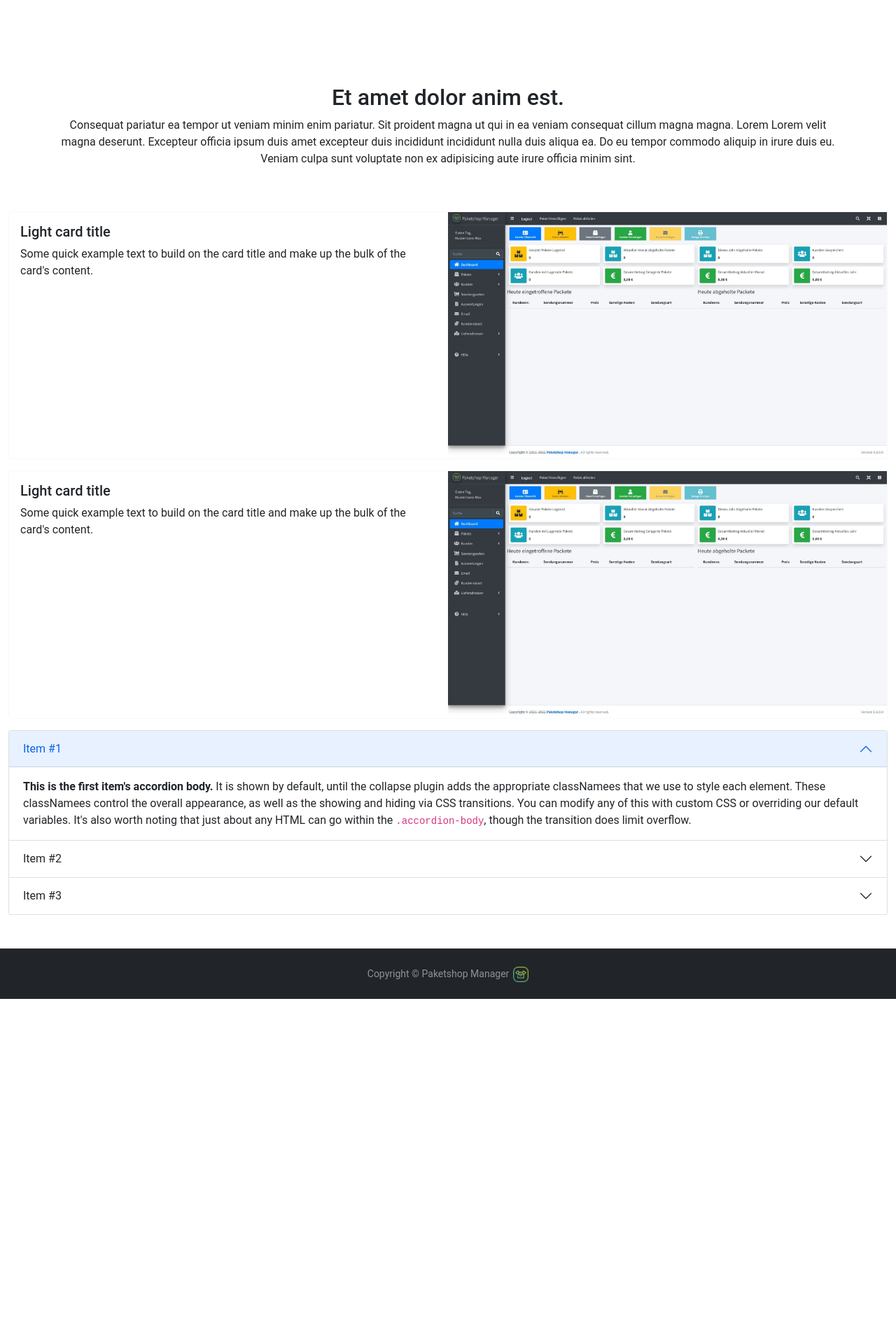
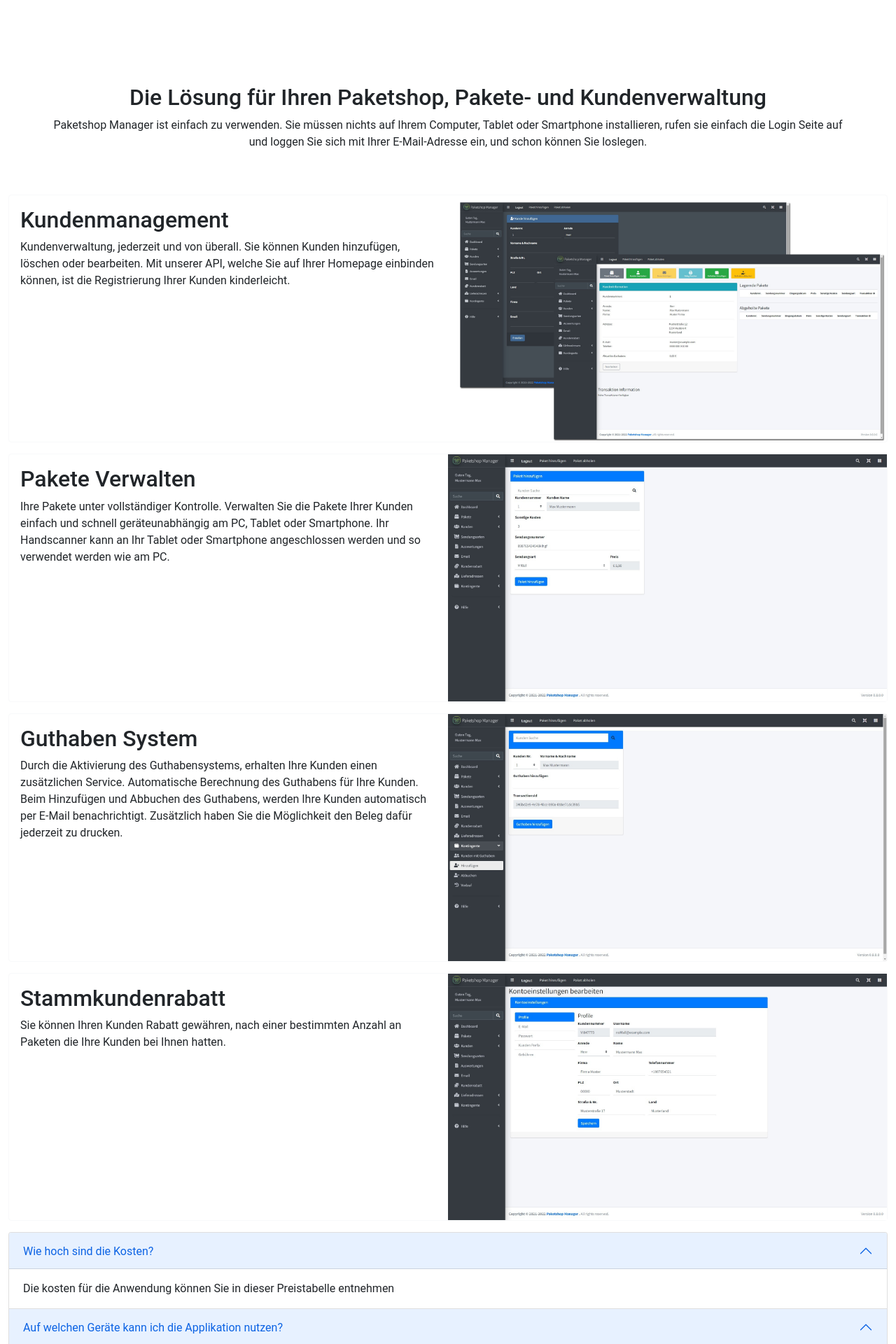
Before and after one commit to AlexanderPolzhofer/PSM-landing-page, a React (Create React App) app: page / in a window 1280 px wide. Shown: the part 380-2300 px from the top of the page at 70% size. Before the commit the page ends 1807 px from the top, so only its background shows below. Built offline with nearby package versions, Linux system fonts and the light colour scheme.

Commit message:
modified db.json file, adding content to components

```diff
--- a/src/App.js
+++ b/src/App.js
@@ -4,11 +4,17 @@
 
 import AppContainer from './components/AppContainer/AppContainer';
 import ContentInfo from './components/content-info/ContentInfo';
-import Card from './components/card-component/Card';
+
 import Accordion from './components/accordion/Accordion';
 import Footer from './components/footer/Footer';
+import CardList from './components/card-list/CardList';
+
+import DATA from './../src/db/db.json';
 
 export default function App() {
+
+
+
   return (
     <div>
       <AppContainer>
@@ -50,9 +56,8 @@
             height='50%'
             width='50%' />
         </div>
-        <ContentInfo />
-        <Card />
-        <Card />
+        <ContentInfo info={DATA.info}/>
+        <CardList cardList={DATA.cardList}/>
         <Accordion />
       </AppContainer>
       <Footer />
--- /dev/null
+++ b/src/components/accordion-list-item/AccordionListItem.jsx
@@ -0,0 +1,36 @@
+import DATA from './../../db/db.json';
+
+const AccordionListItem = () => {
+
+    const { faq } = DATA;
+
+    return (
+        <>
+            {faq.map(item =>
+
+                <div className="accordion-item" key={item.id}>
+                    <h2 className="accordion-header" id="headingOne">
+                        <button
+                            className="accordion-button"
+                            type="button"
+                            data-bs-toggle="collapse"
+                            data-bs-target="#collapseOne"
+                            aria-expanded="true"
+                            aria-controls="collapseOne">
+                            {item.question}
+                        </button></h2>
+                    <div
+                        id="collapseOne"
+                        className="accordion-collapse collapse show"
+                    >
+                        <div className="accordion-body">
+                            {item.answer}
+                        </div>
+                    </div>
+                </div>
+            )}
+        </>
+    )
+};
+
+export default AccordionListItem;
--- a/src/components/accordion/Accordion.jsx
+++ b/src/components/accordion/Accordion.jsx
@@ -1,42 +1,13 @@
 import React from 'react';
 
-export default function Accordion() {
-    return (<div className="accordion mb-5" id="accordionExample" >
-        <div className="accordion-item">
-            <h2 className="accordion-header" id="headingOne">
-                <button className="accordion-button" type="button" data-bs-toggle="collapse" data-bs-target="#collapseOne" aria-expanded="true" aria-controls="collapseOne">
-                    Item #1
-                </button>
-            </h2>
-            <div id="collapseOne" className="accordion-collapse collapse show" aria-labelledby="headingOne" data-bs-parent="#accordionExample">
-                <div className="accordion-body">
-                    <strong>This is the first item's accordion body.</strong> It is shown by default, until the collapse plugin adds the appropriate classNamees that we use to style each element. These classNamees control the overall appearance, as well as the showing and hiding via CSS transitions. You can modify any of this with custom CSS or overriding our default variables. It's also worth noting that just about any HTML can go within the <code>.accordion-body</code>, though the transition does limit overflow.
-                </div>
-            </div>
-        </div>
-        <div className="accordion-item">
-            <h2 className="accordion-header" id="headingTwo">
-                <button className="accordion-button collapsed" type="button" data-bs-toggle="collapse" data-bs-target="#collapseTwo" aria-expanded="false" aria-controls="collapseTwo">
-                    Item #2
-                </button>
-            </h2>
-            <div id="collapseTwo" className="accordion-collapse collapse" aria-labelledby="headingTwo" data-bs-parent="#accordionExample">
-                <div className="accordion-body">
-                    <strong>This is the second item's accordion body.</strong> It is hidden by default, until the collapse plugin adds the appropriate classNamees that we use to style each element. These classNamees control the overall appearance, as well as the showing and hiding via CSS transitions. You can modify any of this with custom CSS or overriding our default variables. It's also worth noting that just about any HTML can go within the <code>.accordion-body</code>, though the transition does limit overflow.
-                </div>
-            </div>
-        </div>
-        <div className="accordion-item">
-            <h2 className="accordion-header" id="headingThree">
-                <button className="accordion-button collapsed" type="button" data-bs-toggle="collapse" data-bs-target="#collapseThree" aria-expanded="false" aria-controls="collapseThree">
-                    Item #3
-                </button>
-            </h2>
-            <div id="collapseThree" className="accordion-collapse collapse" aria-labelledby="headingThree" data-bs-parent="#accordionExample">
-                <div className="accordion-body">
-                    <strong>This is the third item's accordion body.</strong> It is hidden by default, until the collapse plugin adds the appropriate classNamees that we use to style each element. These classNamees control the overall appearance, as well as the showing and hiding via CSS transitions. You can modify any of this with custom CSS or overriding our default variables. It's also worth noting that just about any HTML can go within the <code>.accordion-body</code>, though the transition does limit overflow.
-                </div>
-            </div>
-        </div>
-    </div>)
+import AccordionListItem from '../accordion-list-item/AccordionListItem';
+
+const Accordion = () => {
+
+    return (
+        <div className="accordion mb-5" id="accordionExample" >
+            <AccordionListItem />
+        </div>)
 }
+
+export default Accordion;
--- a/src/components/card-component/Card.jsx
+++ b/src/components/card-component/Card.jsx
@@ -1,12 +1,16 @@
-import React from 'react';
+const Card = ({ listItem }) => {
 
-export default function Card() {
+    const { title, descripition, image } = listItem;
+
     return (
         <div className='card border-light mb-3' style={{ display: 'flex', justifyContent: 'space-between', flexDirection: 'row' }}>
             <div className="card-body">
-                <h5 className="card-title">Light card title</h5>
-                <p className="card-text">Some quick example text to build on the card title and make up the bulk of the card's content.</p>
+                <h2 className="card-title">{title}</h2>
+                <p className="card-text">{descripition}</p>
             </div>
-            <img src={process.env.PUBLIC_URL + '/images/psm_dashboard.jpg'} alt='example-img' height='50%' width='50%' />
-        </div>)
+            <img src={process.env.PUBLIC_URL + image} alt='example-img' height='50%' width='50%' />
+        </div>
+    )
 }
+
+export default Card;
--- a/src/components/card-list/CardList.jsx
+++ b/src/components/card-list/CardList.jsx
@@ -1,8 +1,14 @@
-import React from 'react';
+import Card from "../card-component/Card";
 
-export default function CardList() {
+const CardList = ({ cardList }) => {
 
-    return (
-        <div></div>
-    )
+    return (<div>
+        {cardList.map(listItem =>
+            <Card
+                key={listItem.id}
+                listItem={listItem}
+            />)}
+    </div>)
 }
+
+export default CardList;
--- a/src/components/content-info/ContentInfo.jsx
+++ b/src/components/content-info/ContentInfo.jsx
@@ -1,17 +1,20 @@
-import React from 'react';
-
 import styles from './ContentInfo.module.css';
 
-export default function ContentInfo() {
-    return (<section className={styles.contentInfoContainer}>
-        <h2>
-            Et amet dolor anim est.
-        </h2>
-        <span>
-            Consequat pariatur ea tempor ut veniam minim enim pariatur.
-            Sit proident magna ut qui in ea veniam consequat cillum magna magna.
-            Lorem Lorem velit magna deserunt. Excepteur officia ipsum duis amet excepteur duis incididunt incididunt nulla duis aliqua ea.
-            Do eu tempor commodo aliquip in irure duis eu. Veniam culpa sunt voluptate non ex adipisicing aute irure officia minim sint.
-        </span>
-    </section>)
+const ContentInfo = ({ info }) => {
+
+    return (
+        <section className={styles.contentInfoContainer}>
+            {info.map(info => {
+                return (<div key={info.appDescription}>
+                    <h2>
+                        {info.appDescription}
+                    </h2>
+                    <span>
+                        {info.appDescriptionMain}
+                    </span>
+                </div>)
+            })}
+        </section>)
 }
+
+export default ContentInfo;
--- a/src/db/db.json
+++ b/src/db/db.json
@@ -1,63 +1,65 @@
 {
-    "logo" : "/public/images/logo.png",
-    "title" : "Paketshop Manager Web",
-    "app-description" : "Die Lösung für Ihren Paketshop, Pakete- und Kundenverwaltung",
-    "app-description-main" : "Paketshop Manager ist einfach zu verwenden. Sie müssen nichts auf Ihrem Computer, Tablet oder Smartphone installieren, rufen sie einfach die Login Seite auf und loggen Sie sich mit Ihrer E-Mail-Adresse ein, und schon können Sie los starten.",
-    "contact" : {
-        "Telefon": "+43 699 00 0 0000",
-        "email" : "info@paketshop-manager.eu"
-    },
-    "card-list": [
+    "info": [
         {
-            "id" : 1,
-            "title" : "Kundenmanagement",
-            "descripition" : "Kundenverwaltung, jederzeit und von überall. Sie können Kunden hinzufügen, Löschen oder bearbeiten. Mit unsere API welche Sie auf Ihrer Homepage einbinden können, ist die Registrierung Ihrer Kunden Kinder einfach.",
-            "image" : "/public/images/addClient_clientInfo_overlay.png"
+            "logo": "images/logo.png",
+            "title": "Paketshop Manager Web",
+            "appDescription": "Die Lösung für Ihren Paketshop, Pakete- und Kundenverwaltung",
+            "appDescriptionMain": "Paketshop Manager ist einfach zu verwenden. Sie müssen nichts auf Ihrem Computer, Tablet oder Smartphone installieren, rufen sie einfach die Login Seite auf und loggen Sie sich mit Ihrer E-Mail-Adresse ein, und schon können Sie loslegen.",
+            "Telefon": "+43 699 00 0 0000",
+            "email": "info@paketshop-manager.eu"
+        }
+    ],
+    "cardList": [
+        {
+            "id": 1,
+            "title": "Kundenmanagement",
+            "descripition": "Kundenverwaltung, jederzeit und von überall. Sie können Kunden hinzufügen, löschen oder bearbeiten. Mit unserer API, welche Sie auf Ihrer Homepage einbinden können, ist die Registrierung Ihrer Kunden kinderleicht.",
+            "image": "images/addClient_clientInfo_overlay.png"
         },
         {
-            "id" : 2,
-            "title" : "Pakete Verwalten",
-            "descripition" : "Ihre Pakete unter unter vollständiger Kontrolle. Verwalten Sie die Pakete Ihrer Kunden einfach und schnell Geräte unabhängig am PC, Tablet oder Smartphone. Ihr Handscanner kann an Ihr Tablet oder Smartphone angeschlossen werden und so verwendet werden wie am PC.",
-            "image" : "/public/images/psm_add_paket.jpg"
+            "id": 2,
+            "title": "Pakete Verwalten",
+            "descripition": "Ihre Pakete unter vollständiger Kontrolle. Verwalten Sie die Pakete Ihrer Kunden einfach und schnell geräteunabhängig am PC, Tablet oder Smartphone. Ihr Handscanner kann an Ihr Tablet oder Smartphone angeschlossen werden und so verwendet werden wie am PC.",
+            "image": "images/psm_add_paket.jpg"
         },
         {
-            "id" : 3,
-            "title" : "Guthaben System",
-            "descripition" : "Durch die Aktivierung des Guthaben Systems, erhalten Ihre Kunden einen zusätzlichen Service. Automatische Berechnung des Guthabens für Ihre Kunden. Bei hinzufügen und abbuchen des Guthabens, werden Ihre Kunden automatisch per E-Mail benachrichtigt und Sie haben auch die Möglichkeit den Beleg dafür jederzeit zu Drucken.",
-            "image" : "/public/images/psm_guthaben_hinzufügen.jpg"
+            "id": 3,
+            "title": "Guthaben System",
+            "descripition": "Durch die Aktivierung des Guthabensystems, erhalten Ihre Kunden einen zusätzlichen Service. Automatische Berechnung des Guthabens für Ihre Kunden. Beim Hinzufügen und Abbuchen des Guthabens, werden Ihre Kunden automatisch per E-Mail benachrichtigt. Zusätzlich haben Sie die Möglichkeit den Beleg dafür jederzeit zu drucken.",
+            "image": "images/psm_guthaben_hinzufügen.jpg"
         },
         {
-            "id" : 4,
-            "title" : "Stammkundenrabatt",
-            "descripition" : "Sie können Ihrer Kunden Rabatt gewähren, nach einer bestimmten Anzahl an Pakete die Ihr Kunde bei Ihnen hatte.",
-            "image" : "/public/images/psm_konto_einstellungen.jpg"
+            "id": 4,
+            "title": "Stammkundenrabatt",
+            "descripition": "Sie können Ihren Kunden Rabatt gewähren, nach einer bestimmten Anzahl an Paketen die Ihre Kunden bei Ihnen hatten.",
+            "image": "images/psm_konto_einstellungen.jpg"
         }
     ],
-    "faq" : [
+    "faq": [
         {
-            "id" : 1,
-            "question" : "Wie hoch sind die Kosten?",
-            "answer" : "Die kosten für die Anwendung können Sie in dieser Preistabelle entnehmen"
+            "id": 1,
+            "question": "Wie hoch sind die Kosten?",
+            "answer": "Die kosten für die Anwendung können Sie in dieser Preistabelle entnehmen"
         },
         {
-            "id" : 2,
-            "question" : "Auf welchen Geräte kann ich die Applikation nutzen?",
-            "answer" : "Die Anwendung funktioniert mit allen Geräte welche einen Internet Browser hat. PC, Tablet, Smartphone. Theoretisch wenn Ihr Kühlschrank einen Browser hat, kann man auch diesen verwenden."
+            "id": 2,
+            "question": "Auf welchen Geräte kann ich die Applikation nutzen?",
+            "answer": "Die Anwendung funktioniert mit allen Geräte welche einen Internet Browser hat. PC, Tablet, Smartphone. Theoretisch wenn Ihr Kühlschrank einen Browser hat, kann man auch diesen verwenden."
         },
         {
-            "id" : 3,
-            "question" : "Funktionieren Barcode Scanner?",
-            "answer" : "Alle gängigen Barcode Scanner sind kompatibel."
+            "id": 3,
+            "question": "Funktionieren Barcode Scanner?",
+            "answer": "Alle gängigen Barcode Scanner sind kompatibel."
         },
         {
-            "id" : 4,
-            "question" : "Ich habe eine lange Liste an Kunden, muss ich jeden einzelnen selbst eintragen?",
-            "answer" : "Ihr Kundenstamm können wir schnell und einfach einpflegen. Durch einen automatisierten Datei-Upload."
+            "id": 4,
+            "question": "Ich habe eine lange Liste an Kunden, muss ich jeden einzelnen selbst eintragen?",
+            "answer": "Ihr Kundenstamm können wir schnell und einfach einpflegen. Durch einen automatisierten Datei-Upload."
         },
         {
-            "id" : 5,
-            "question" : "Kann ich mein monatlicher Umsatz anzeigen lassen?",
-            "answer" : "Die Anwendung hat einen Auswertungsbereich und können nach Kunden und Umsatz in dem von Ihnen ausgewählten Zeitraum anzeigen und Drucken lassen."
+            "id": 5,
+            "question": "Kann ich mein monatlicher Umsatz anzeigen lassen?",
+            "answer": "Die Anwendung hat einen Auswertungsbereich und können nach Kunden und Umsatz in dem von Ihnen ausgewählten Zeitraum anzeigen und Drucken lassen."
         }
     ]
 }
```
Also changed, not shown: 1 other file (tests, documents, lock files or other folders).
